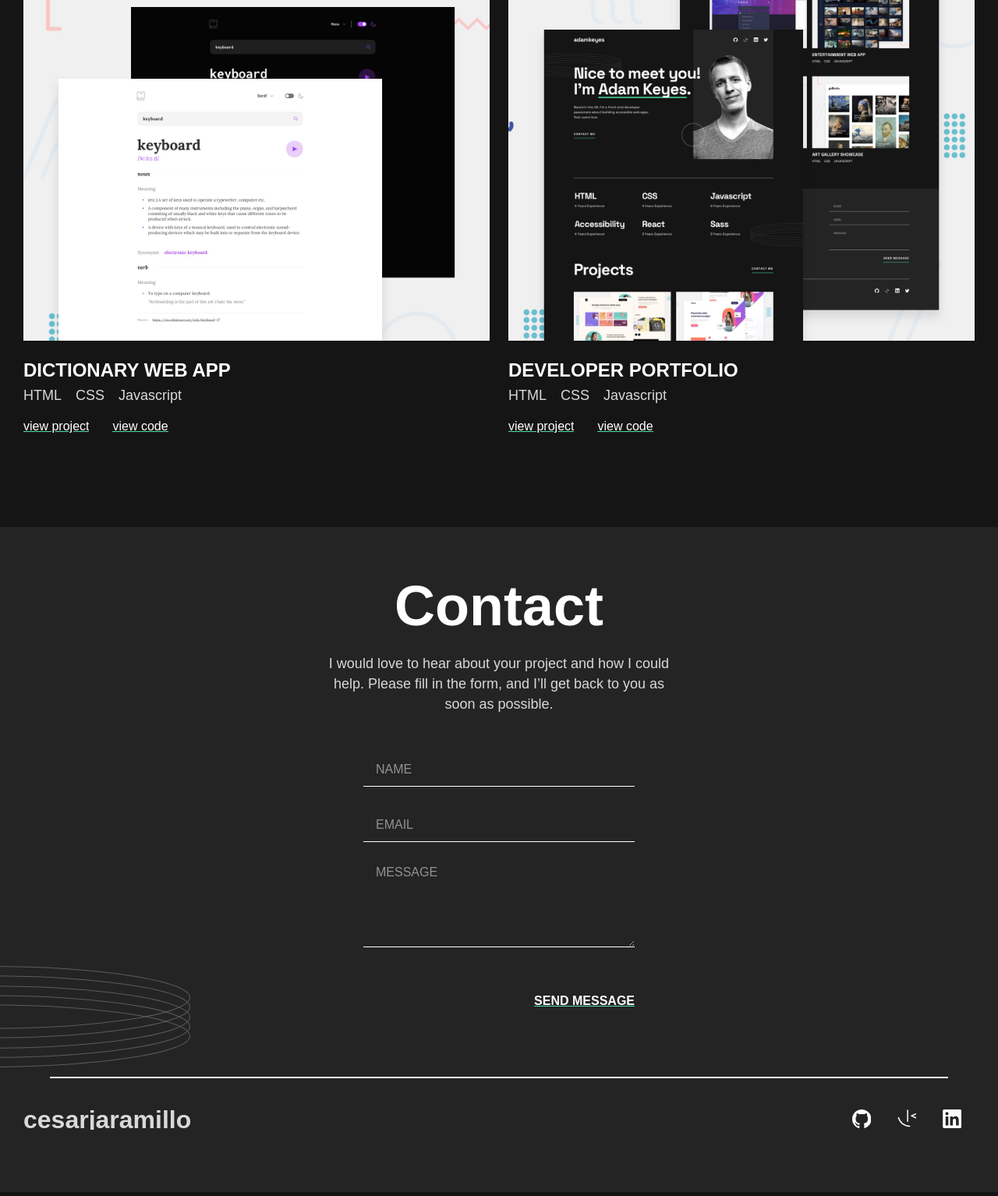
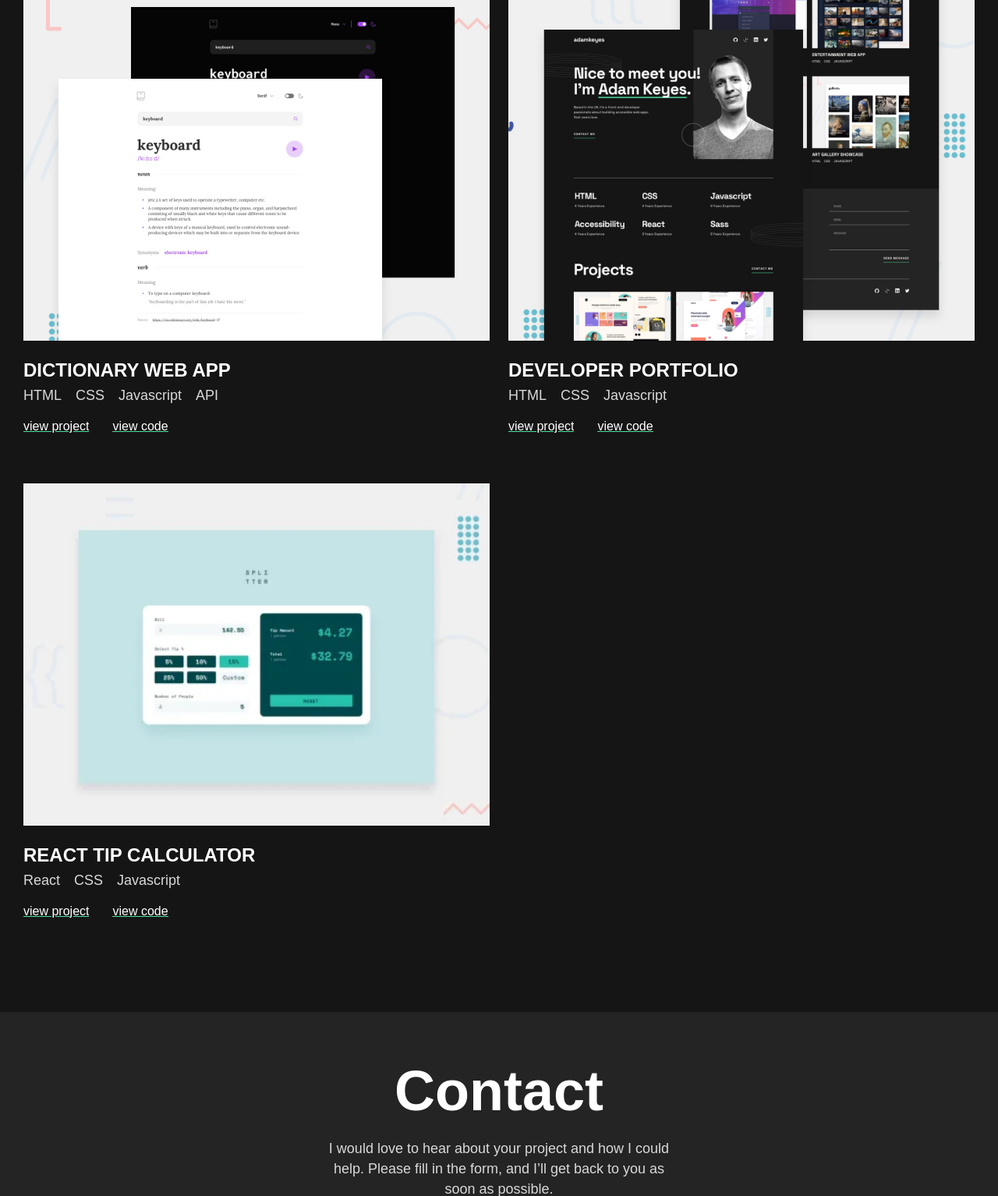
Before and after one commit to CESAR-JARAMILLO/Portfolio-Site, a Flask app: page / in a window 1280 px wide. Shown: the part 2014-3548 px from the top of the page at 78% size. Run offline with Flask 2, Linux system fonts and the light colour scheme.

Commit message:
added project

```diff
--- a/templates/index.html
+++ b/templates/index.html
@@ -171,6 +171,7 @@
           <p>HTML</p>
           <p>CSS</p>
           <p>Javascript</p>
+          <p>API</p>
         </div>
         <div class="project-samples">
           <a class="on-hover" href="https://cesar-jaramillo.github.io/Dictionary-API-App/"><p class="underline">view project</p></a>
@@ -195,6 +196,26 @@
         <div class="project-samples">
           <a class="on-hover" href="https://cesar-jaramillo.github.io/Developer-Portfolio/"><p class="underline">view project</p></a>
           <a class="on-hover" href="https://github.com/CESAR-JARAMILLO/Developer-Portfolio"><p class="underline">view code</p></a>
+        </div>
+      </div>
+
+      <div class="project-card">
+        <header class="card-header">
+          <img src="{{ url_for('static', filename='images/tip-calculator.jpg') }}"alt="developer portfolio template">
+          <div class="overlay">
+            <a class="on-hover" href="https://frolicking-pudding-e8d7a6.netlify.app/">View Project</a>
+            <a class="on-hover" href="https://github.com/CESAR-JARAMILLO/React-Tip-Calculator">View Code</a>
+          </div>
+        </header>
+        <h3 class="project-title">React Tip Calculator</h3>
+        <div class="project-languages">
+          <p>React</p>
+          <p>CSS</p>
+          <p>Javascript</p>
+        </div>
+        <div class="project-samples">
+          <a class="on-hover" href="https://frolicking-pudding-e8d7a6.netlify.app/"><p class="underline">view project</p></a>
+          <a class="on-hover" href="https://github.com/CESAR-JARAMILLO/React-Tip-Calculator"><p class="underline">view code</p></a>
         </div>
       </div>
     </div>
```
Also changed, not shown: static/images/tip-calculator.jpg (added).
